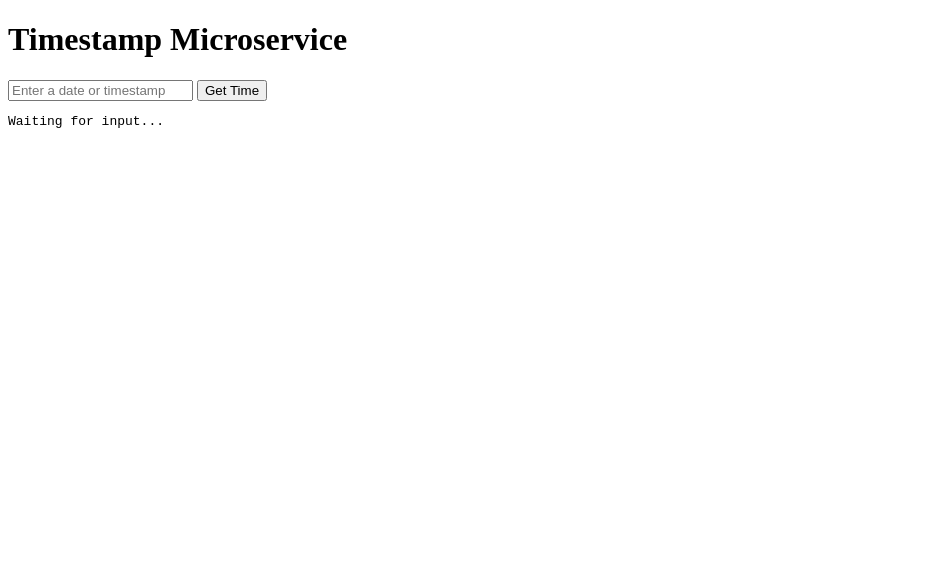
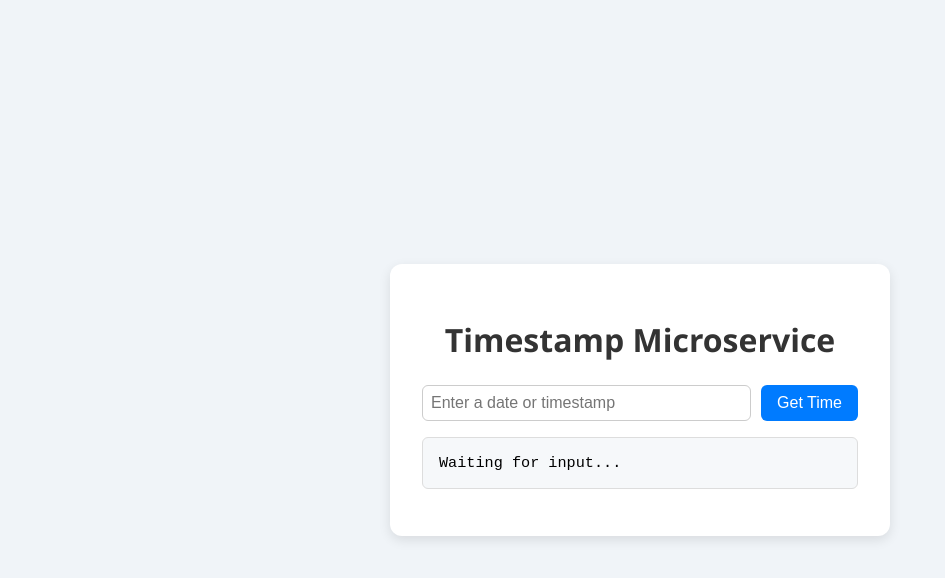
Before and after one commit to MduduziNdlovu-dev/Backend-Projects, a website: page timestamp-microservice/public/index.html in a window 1280 px wide. Shown: the whole page, without its empty margins (0-945 px from the left). Drawn offline with Linux system fonts and the light colour scheme.

Commit message:
Refactor HTML structure and enhance styling for Timestamp Microservice

```diff
--- a/timestamp-microservice/public/index.html
+++ b/timestamp-microservice/public/index.html
@@ -3,14 +3,95 @@
 <head>
   <meta charset="UTF-8" />
   <title>Timestamp Microservice</title>
+  <style>
+    * {
+      box-sizing: border-box;
+    }
+
+    body {
+      font-family: 'Segoe UI', Tahoma, Geneva, Verdana, sans-serif;
+      background: #f0f4f8;
+      margin: 0;
+      padding: 0;
+      display: flex;
+      justify-content: center;
+      align-items: center;
+      height: 100vh;
+    }
+
+    .container {
+      background: white;
+      padding: 2rem;
+      border-radius: 12px;
+      box-shadow: 0 4px 12px rgba(0, 0, 0, 0.1);
+      max-width: 500px;
+      width: 100%;
+    }
+
+    h1 {
+      text-align: center;
+      margin-bottom: 1.5rem;
+      color: #333;
+    }
+
+    form {
+      display: flex;
+      gap: 10px;
+      justify-content: center;
+      margin-bottom: 1rem;
+    }
+
+    input[type="text"] {
+      flex: 1;
+      padding: 0.5rem;
+      font-size: 1rem;
+      border: 1px solid #ccc;
+      border-radius: 6px;
+      transition: border 0.2s ease;
+    }
+
+    input[type="text"]:focus {
+      border-color: #007bff;
+      outline: none;
+    }
+
+    button {
+      padding: 0.5rem 1rem;
+      font-size: 1rem;
+      border: none;
+      background: #007bff;
+      color: white;
+      border-radius: 6px;
+      cursor: pointer;
+      transition: background 0.3s ease;
+    }
+
+    button:hover {
+      background: #0056b3;
+    }
+
+    pre {
+      background: #f6f8fa;
+      padding: 1rem;
+      border-radius: 6px;
+      font-size: 0.95rem;
+      max-height: 200px;
+      overflow-y: auto;
+      white-space: pre-wrap;
+      word-wrap: break-word;
+      border: 1px solid #ddd;
+    }
+  </style>
 </head>
 <body>
+  <div class="container">
     <h1>Timestamp Microservice</h1>
     <form id="dateForm">
       <input id="dateInput" type="text" placeholder="Enter a date or timestamp" />
       <button type="submit">Get Time</button>
     </form>
     <pre id="output">Waiting for input...</pre>
+  </div>
 
   <script>
     const form = document.getElementById('dateForm');
```
Lines whose indentation alone changed are shown as unchanged.
